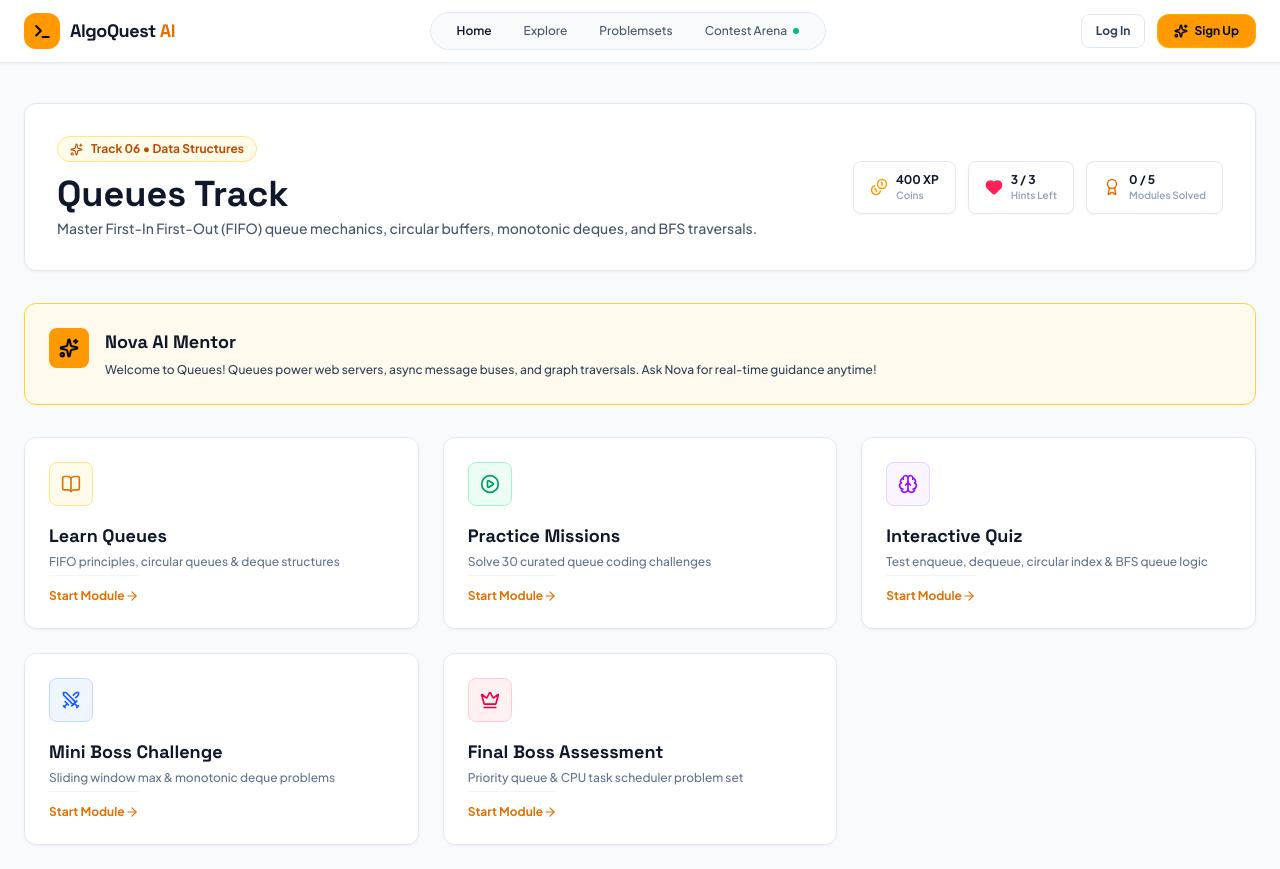
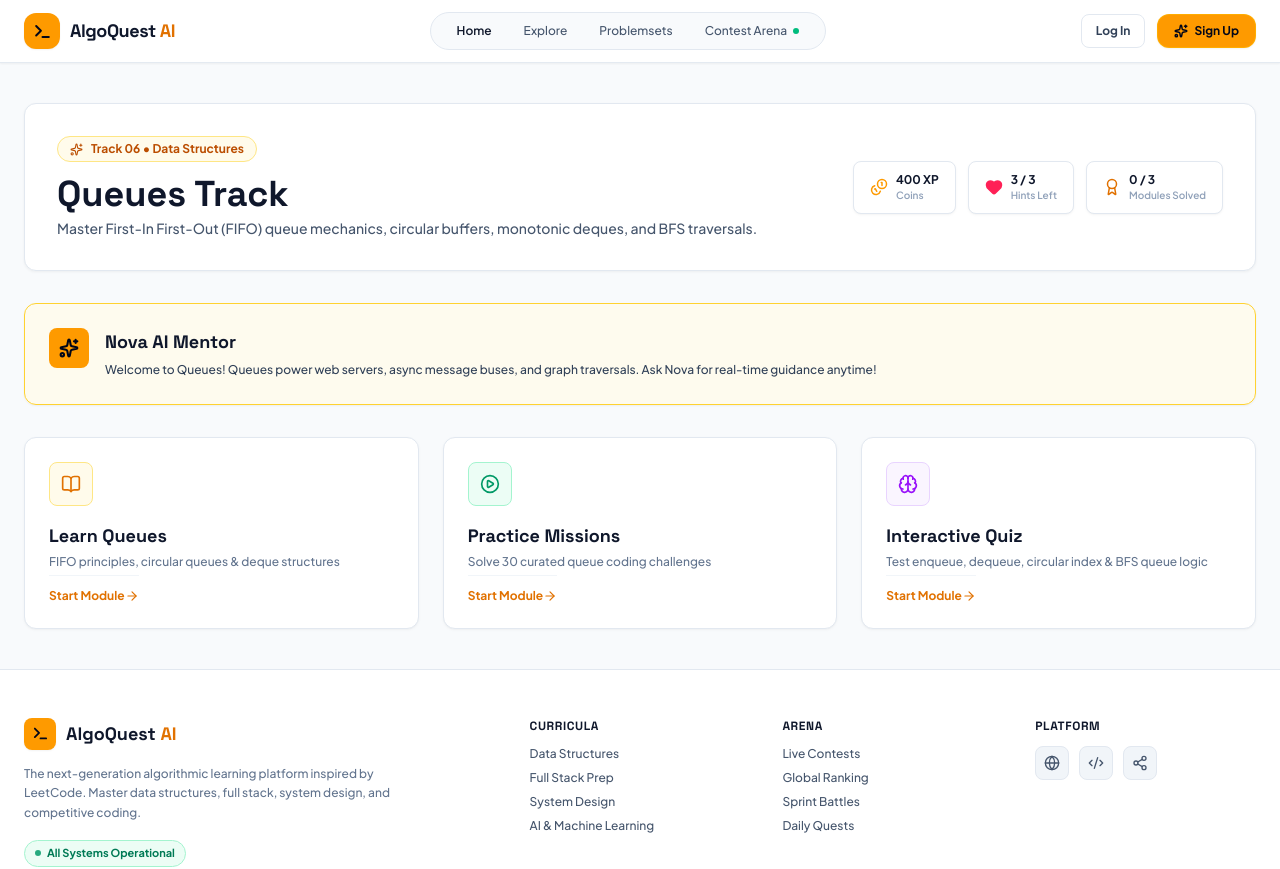
Before and after one commit to Isha24cs-ds/AlgoQuest-AI, a React (Vite) app in the folder Frontend/: page /queue in a window 1280 px wide. Shown: the top 869 px of the page. Built offline with nearby package versions, Linux system fonts and the light colour scheme.

Commit message:
Removed extra sections(mini boss)

```diff
--- a/Frontend/src/App.tsx
+++ b/Frontend/src/App.tsx
@@ -47,10 +47,12 @@ import AuthPage from "./pages/AuthPage";
 import { AuthProvider } from "./context/AuthContext";
 import AuthModal from "./components/auth/AuthModal";
 import ProtectedRoute from "./components/auth/ProtectedRoute";
+import ScrollToTop from "./components/common/ScrollToTop";
 
 export default function App() {
   return (
     <AuthProvider>
+      <ScrollToTop />
       <AuthModal />
       <Routes>
         {/* Landing */}
--- /dev/null
+++ b/Frontend/src/components/common/ScrollToTop.tsx
@@ -0,0 +1,29 @@
+import { useEffect } from "react";
+import { useLocation } from "react-router-dom";
+
+export default function ScrollToTop() {
+  const { pathname, search, hash } = useLocation();
+
+  useEffect(() => {
+    if ("scrollRestoration" in window.history) {
+      window.history.scrollRestoration = "manual";
+    }
+  }, []);
+
+  useEffect(() => {
+    if (hash) {
+      const element = document.getElementById(hash.replace("#", ""));
+      if (element) {
+        element.scrollIntoView({ behavior: "smooth" });
+        return;
+      }
+    }
+
+    // Instantly scroll window and document to the top on page transition
+    window.scrollTo({ top: 0, left: 0, behavior: "instant" });
+    document.documentElement.scrollTop = 0;
+    document.body.scrollTop = 0;
+  }, [pathname, search, hash]);
+
+  return null;
+}
--- a/Frontend/src/pages/DSA/ArrayKingdom.tsx
+++ b/Frontend/src/pages/DSA/ArrayKingdom.tsx
@@ -2,8 +2,6 @@ import { useNavigate } from "react-router-dom";
 import {
   BookOpen,
   Brain,
-  Swords,
-  Crown,
   PlayCircle,
   Coins,
   Heart,
@@ -38,20 +36,6 @@ function ArraysKingdom() {
       icon: Brain,
       route: "/quiz",
       color: "bg-purple-50 text-purple-600 border-purple-200",
-    },
-    {
-      title: "Mini Boss Challenge",
-      subtitle: "Two pointer & Sliding window problems",
-      icon: Swords,
-      route: "/miniboss",
-      color: "bg-amber-50 text-amber-600 border-amber-200",
-    },
-    {
-      title: "Final Boss Assessment",
-      subtitle: "Interview simulation problem set",
-      icon: Crown,
-      route: "/finalboss",
-      color: "bg-rose-50 text-rose-600 border-rose-200",
     },
   ];
 
@@ -97,7 +81,7 @@ function ArraysKingdom() {
               <div className="leetcode-card px-4 py-2.5 rounded-lg flex items-center gap-2">
                 <Award className="text-blue-600" size={18} />
                 <div className="text-left">
-                  <span className="block text-xs font-bold text-slate-900">2 / 5</span>
+                  <span className="block text-xs font-bold text-slate-900">2 / 3</span>
                   <span className="block text-[10px] text-slate-400 font-semibold">Modules Solved</span>
                 </div>
               </div>
--- a/Frontend/src/pages/DSA/LinkedListTrack.tsx
+++ b/Frontend/src/pages/DSA/LinkedListTrack.tsx
@@ -3,8 +3,6 @@ import {
   BookOpen,
   PlayCircle,
   Brain,
-  Swords,
-  Crown,
   Coins,
   Heart,
   Award,
@@ -38,20 +36,6 @@ export default function LinkedListTrack() {
       icon: Brain,
       route: "/quiz",
       color: "bg-purple-50 text-purple-600 border-purple-200",
-    },
-    {
-      title: "Mini Boss Challenge",
-      subtitle: "Fast & slow pointers, reversing & merge problems",
-      icon: Swords,
-      route: "/miniboss",
-      color: "bg-amber-50 text-amber-600 border-amber-200",
-    },
-    {
-      title: "Final Boss Assessment",
-      subtitle: "LRU cache & complex list algorithm problem set",
-      icon: Crown,
-      route: "/finalboss",
-      color: "bg-rose-50 text-rose-600 border-rose-200",
     },
   ];
 
@@ -97,7 +81,7 @@ export default function LinkedListTrack() {
               <div className="leetcode-card px-4 py-2.5 rounded-lg flex items-center gap-2">
                 <Award className="text-cyan-600" size={18} />
                 <div className="text-left">
-                  <span className="block text-xs font-bold text-slate-900">0 / 5</span>
+                  <span className="block text-xs font-bold text-slate-900">0 / 3</span>
                   <span className="block text-[10px] text-slate-400 font-semibold">Modules Solved</span>
                 </div>
               </div>
--- a/Frontend/src/pages/DSA/QueueTrack.tsx
+++ b/Frontend/src/pages/DSA/QueueTrack.tsx
@@ -3,8 +3,6 @@ import {
   BookOpen,
   PlayCircle,
   Brain,
-  Swords,
-  Crown,
   Coins,
   Heart,
   Award,
@@ -38,20 +36,6 @@ export default function QueueTrack() {
       icon: Brain,
       route: "/queue-quiz",
       color: "bg-purple-50 text-purple-600 border-purple-200",
-    },
-    {
-      title: "Mini Boss Challenge",
-      subtitle: "Sliding window max & monotonic deque problems",
-      icon: Swords,
-      route: "/miniboss",
-      color: "bg-blue-50 text-blue-600 border-blue-200",
-    },
-    {
-      title: "Final Boss Assessment",
-      subtitle: "Priority queue & CPU task scheduler problem set",
-      icon: Crown,
-      route: "/finalboss",
-      color: "bg-rose-50 text-rose-600 border-rose-200",
     },
   ];
 
@@ -97,7 +81,7 @@ export default function QueueTrack() {
               <div className="leetcode-card px-4 py-2.5 rounded-lg flex items-center gap-2">
                 <Award className="text-amber-600" size={18} />
                 <div className="text-left">
-                  <span className="block text-xs font-bold text-slate-900">0 / 5</span>
+                  <span className="block text-xs font-bold text-slate-900">0 / 3</span>
                   <span className="block text-[10px] text-slate-400 font-semibold">Modules Solved</span>
                 </div>
               </div>
--- a/Frontend/src/pages/DSA/StackTrack.tsx
+++ b/Frontend/src/pages/DSA/StackTrack.tsx
@@ -3,8 +3,6 @@ import {
   BookOpen,
   PlayCircle,
   Brain,
-  Swords,
-  Crown,
   Coins,
   Heart,
   Award,
@@ -38,20 +36,6 @@ export default function StackTrack() {
       icon: Brain,
       route: "/stack-quiz",
       color: "bg-blue-50 text-blue-600 border-blue-200",
-    },
-    {
-      title: "Mini Boss Challenge",
-      subtitle: "Monotonic stack & next greater element problems",
-      icon: Swords,
-      route: "/miniboss",
-      color: "bg-amber-50 text-amber-600 border-amber-200",
-    },
-    {
-      title: "Final Boss Assessment",
-      subtitle: "Histogram max area & expression parsing problem set",
-      icon: Crown,
-      route: "/finalboss",
-      color: "bg-rose-50 text-rose-600 border-rose-200",
     },
   ];
 
@@ -97,7 +81,7 @@ export default function StackTrack() {
               <div className="leetcode-card px-4 py-2.5 rounded-lg flex items-center gap-2">
                 <Award className="text-purple-600" size={18} />
                 <div className="text-left">
-                  <span className="block text-xs font-bold text-slate-900">0 / 5</span>
+                  <span className="block text-xs font-bold text-slate-900">0 / 3</span>
                   <span className="block text-[10px] text-slate-400 font-semibold">Modules Solved</span>
                 </div>
               </div>
--- a/Frontend/src/pages/DSA/StringsKingdom.tsx
+++ b/Frontend/src/pages/DSA/StringsKingdom.tsx
@@ -2,8 +2,6 @@ import {
   BookOpen,
   Sword,
   Brain,
-  Shield,
-  Crown,
   Coins,
   Sparkles,
   Award,
@@ -37,20 +35,6 @@ export default function StringsKingdom() {
       icon: Brain,
       color: "bg-purple-50 text-purple-600 border-purple-200",
       route: "/strings-quiz",
-    },
-    {
-      title: "Mini Boss Challenge",
-      description: "Anagrams & Palindrome substring algorithms",
-      icon: Shield,
-      color: "bg-amber-50 text-amber-600 border-amber-200",
-      route: "/strings-mini-boss",
-    },
-    {
-      title: "Final Boss Assessment",
-      description: "Advanced KMP & Trie string matching",
-      icon: Crown,
-      color: "bg-rose-50 text-rose-600 border-rose-200",
-      route: "/strings-final-boss",
     },
   ];
 
```
Also changed, not shown: Frontend/src/pages/Arena/CreateRoom.tsx (line endings or trailing spaces).
